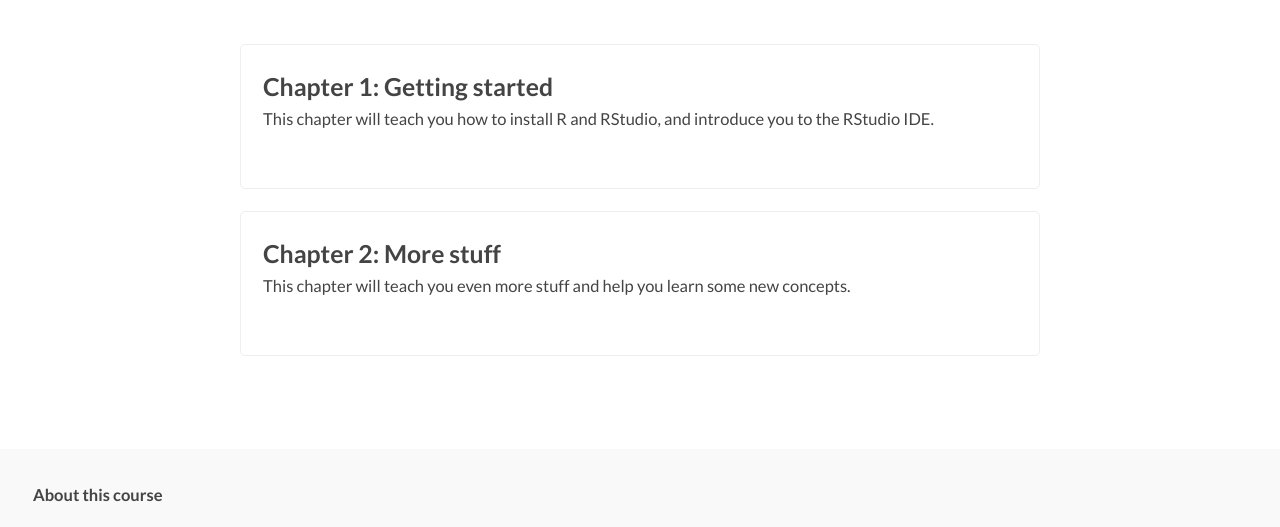
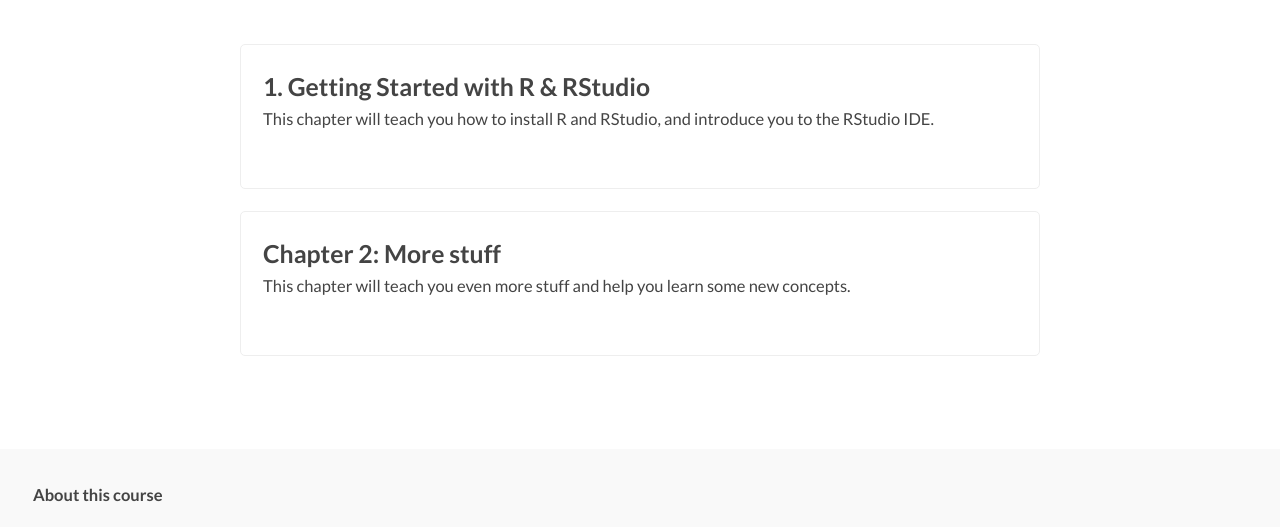
Before and after one commit to kate-pyper/Interactive_course_test, a Gatsby site: page / in a window 1280 px wide. Shown: the part 223-750 px from the top of the page. Built offline with nearby package versions, Linux system fonts and the light colour scheme; Gatsby itself is replaced by a stand-in of ours.

Commit message:
Aesthetic changes to Chapter 1

```diff
--- a/chapters/chapter1.md
+++ b/chapters/chapter1.md
@@ -1,5 +1,5 @@
 ---
-title: 'Chapter 1: Getting started'
+title: '1. Getting Started with R & RStudio'
 description:
   'This chapter will teach you how to install R and RStudio, and introduce you to the RStudio IDE.'
 prev: null
```
